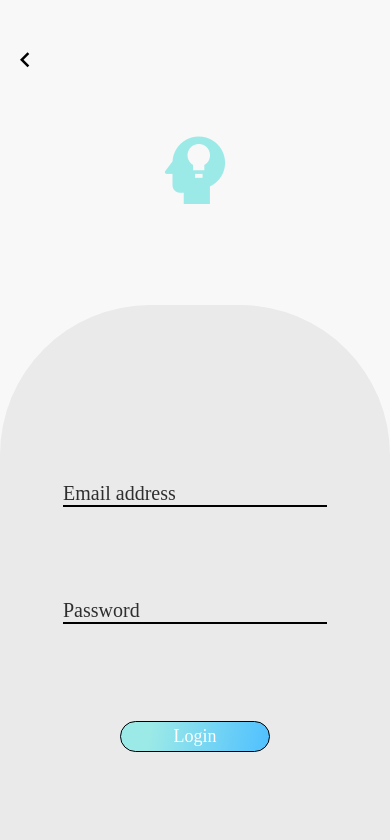
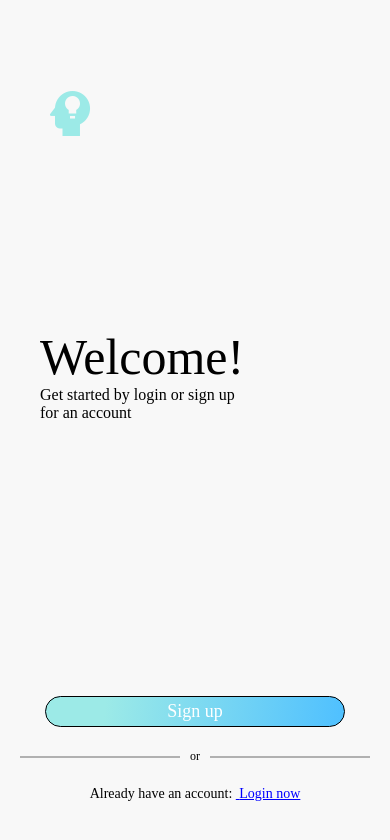
Before and after one commit to susupadilla99/Chron, a React Native app: screen / in a window 390 px wide. Shown: the top 840 px of the page. Built offline with nearby package versions, Linux system fonts and the light colour scheme.

Commit message:
Added Stack Navigation to existing screens

```diff
--- a/App.js
+++ b/App.js
@@ -1,12 +1,12 @@
 import React from 'react';
 
-import LoginScreen from './app/screens/LoginScreen';
-import RegisterScreen from './app/screens/RegisterScreen';
-import RegisterSuccessScreen from './app/screens/RegisterSuccessScreen';
-import WelcomeScreen from './app/screens/WelcomeScreen';
+import { NavigationContainer } from '@react-navigation/native';
+import AuthNavigator from './app/navigation/AuthNavigator';
 
 export default function App() {
   return (
-    <LoginScreen/>
+    <NavigationContainer>
+      <AuthNavigator/>
+    </NavigationContainer>
   );
 };
--- /dev/null
+++ b/app/navigation/AuthNavigator.js
@@ -0,0 +1,20 @@
+import React from 'react';
+
+import { createStackNavigator } from '@react-navigation/stack';
+import WelcomeScreen from '../screens/WelcomeScreen';
+import LoginScreen from '../screens/LoginScreen';
+import RegisterScreen from '../screens/RegisterScreen';
+import RegisterSuccessScreen from '../screens/RegisterSuccessScreen';
+
+const AppStack = createStackNavigator();
+
+const AuthNavigator = () => (
+  <AppStack.Navigator>
+    <AppStack.Screen name="Welcome" component={WelcomeScreen} options={{headerShown: false}}/>
+    <AppStack.Screen name="Login" component={LoginScreen} options={{headerShown: false}}/>
+    <AppStack.Screen name="Register" component={RegisterScreen} options={{headerShown: false}}/>
+    <AppStack.Screen name="RegisterSuccess" component={RegisterSuccessScreen} options={{headerShown: false}}/>
+  </AppStack.Navigator>
+)
+
+export default AuthNavigator;
--- a/app/screens/LoginScreen.js
+++ b/app/screens/LoginScreen.js
@@ -3,6 +3,7 @@ import { View, StyleSheet } from 'react-native';
 import { MaterialCommunityIcons } from '@expo/vector-icons'
 import { Formik } from 'formik';
 import * as Yup from 'yup';
+import { useNavigation } from '@react-navigation/native';
 
 import AppScreen from '../components/AppScreen';
 import AppColors from '../config/AppColors';
@@ -18,7 +19,7 @@ let yupSchema = Yup.object().shape(
   }
 );
 
-function LoginScreen(props) {
+function LoginScreen( {navigation} ) {
   return (
     <AppScreen>
 
@@ -27,7 +28,7 @@ function LoginScreen(props) {
           icon="chevron-left"
           size={30}
           color={AppColors.black}
-          onPress={()=>{console.log("Go to welcome screen!")}}
+          onPress={()=>{navigation.navigate("Welcome")}}
           />
       </View>
 
--- a/app/screens/RegisterScreen.js
+++ b/app/screens/RegisterScreen.js
@@ -1,8 +1,9 @@
 import React from 'react';
 import { View, StyleSheet } from 'react-native';
-import { MaterialCommunityIcons } from '@expo/vector-icons'
+import { MaterialCommunityIcons } from '@expo/vector-icons';
 import { Formik } from 'formik';
 import * as Yup from 'yup';
+import { useNavigation } from '@react-navigation/native';
 
 import AppScreen from '../components/AppScreen';
 import AppIconButton from '../components/AppIconButton';
@@ -21,7 +22,7 @@ let yupSchema = Yup.object().shape(
   }
 );
 
-function RegisterScreen(props) {
+function RegisterScreen( {navigation} ) {
   return (
     <AppScreen>
 
@@ -30,7 +31,7 @@ function RegisterScreen(props) {
             style={styles.iconButton}
             icon="chevron-left" size={30}
             color={AppColors.black}
-            onPress={()=>{console.log("Go to welcome screen!")}}
+            onPress={()=>{navigation.navigate("Welcome")}}
             />
           <MaterialCommunityIcons
             style={styles.logo}
@@ -49,7 +50,7 @@ function RegisterScreen(props) {
           <View style={{flex:5.2}}>
             <Formik
               initialValues={{email:'', username:'', password:'', cfpassword:''}}
-              onSubmit={ (values) => {console.log(values)} }
+              onSubmit={ () => {navigation.navigate("RegisterSuccess")} }
               validationSchema={yupSchema}
               >
             {({handleChange, handleSubmit, errors, setFieldTouched, touched}) => (
--- a/app/screens/RegisterSuccessScreen.js
+++ b/app/screens/RegisterSuccessScreen.js
@@ -1,13 +1,14 @@
 import React from 'react';
-import { View, StyleSheet } from 'react-native';
-import { MaterialCommunityIcons } from '@expo/vector-icons'
-import { Icon } from 'react-native-gradient-icon'
+import { View, StyleSheet, TouchableWithoutFeedback } from 'react-native';
+import { MaterialCommunityIcons } from '@expo/vector-icons';
+import { Icon } from 'react-native-gradient-icon';
+import { useNavigation } from '@react-navigation/native';
 
 import AppScreen from '../components/AppScreen';
 import AppColors from '../config/AppColors';
 import AppText from '../components/AppText';
 
-function RegisterSuccessScreen(props) {
+function RegisterSuccessScreen( {navigation} ) {
   return (
     <AppScreen>
 
@@ -16,6 +17,7 @@ function RegisterSuccessScreen(props) {
       </View>
 
       <View style={styles.bottomContainer}>
+        <TouchableWithoutFeedback onPress={() => {navigation.navigate("Welcome")}}>
           <View style={styles.container}>
             <View style={{flex:1, justifyContent: 'center', alignItems: 'center'}}>
               <AppText size={30}>Success!</AppText>
@@ -34,6 +36,7 @@ function RegisterSuccessScreen(props) {
                 />
             </View>
           </View>
+        </TouchableWithoutFeedback>
       </View>
 
     </AppScreen>
--- a/app/screens/WelcomeScreen.js
+++ b/app/screens/WelcomeScreen.js
@@ -1,13 +1,14 @@
 import React from 'react';
 import { View, StyleSheet, Text, TouchableOpacity } from 'react-native';
-import {MaterialCommunityIcons} from '@expo/vector-icons'
+import { MaterialCommunityIcons } from '@expo/vector-icons'
+import { useNavigation } from '@react-navigation/native';
 
 import AppScreen from '../components/AppScreen';
 import AppColors from '../config/AppColors';
 import AppText from '../components/AppText';
 import AppButton from '../components/AppButton';
 
-function WelcomeScreen(props) {
+function WelcomeScreen({navigation}) {
   return (
     <AppScreen>
 
@@ -23,7 +24,7 @@ function WelcomeScreen(props) {
       </View>
 
       <View style={styles.bottomContainer}>
-        <AppButton title="Sign up" titleSize={18} style={styles.button} onPress={() => {console.log("Going to sign in screen!")}}/>
+        <AppButton title="Sign up" titleSize={18} style={styles.button} onPress={() => {navigation.navigate("Register")}}/>
         <View style={styles.orContainer}>
           <View style={styles.line}/>
           <AppText size={12}>or</AppText>
@@ -31,7 +32,7 @@ function WelcomeScreen(props) {
         </View>
         <View style={styles.textContainer}>
           <AppText size={14}>Already have an account: </AppText>
-          <TouchableOpacity onPress={() => {console.log("Going to login screen!")}}>
+          <TouchableOpacity onPress={() => {navigation.navigate("Login")}}>
             <Text style={styles.hyperlink}> Login now</Text>
           </TouchableOpacity>
         </View>
```
Lines whose indentation alone changed are shown as unchanged.
